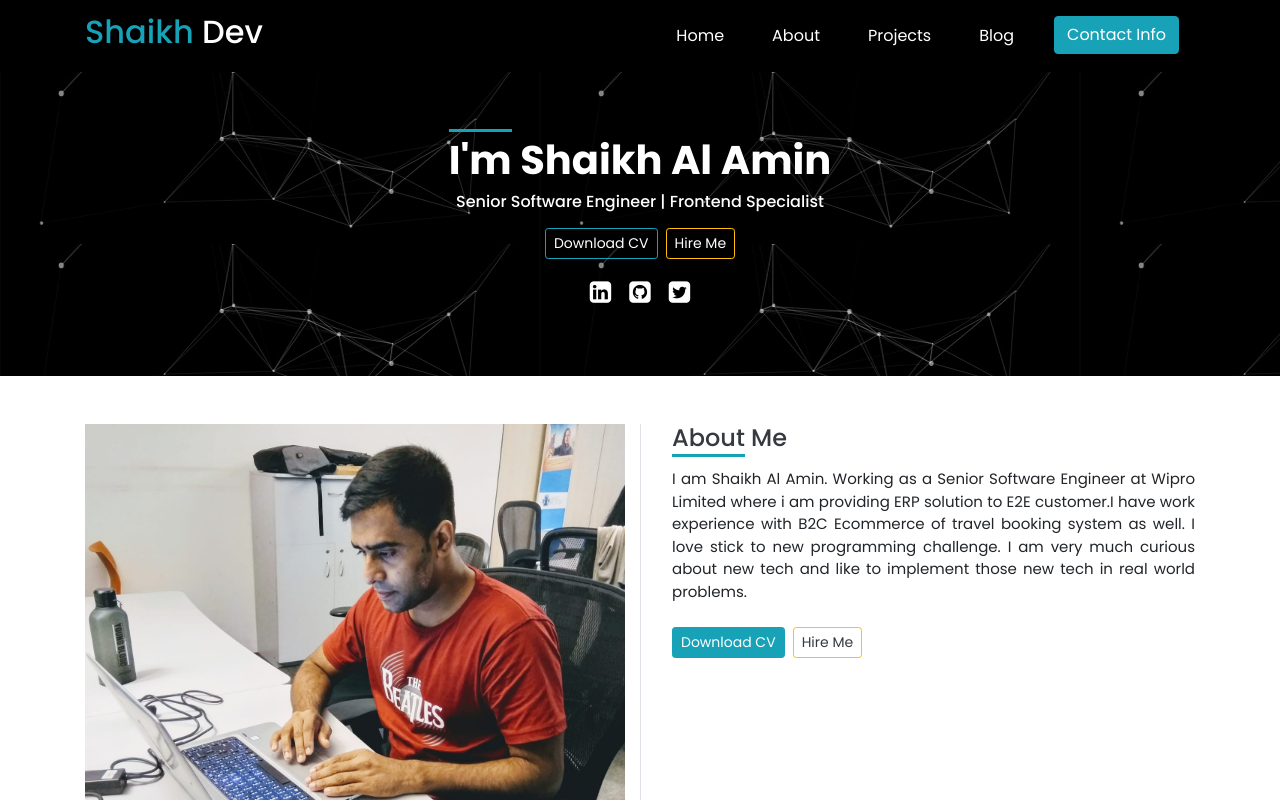
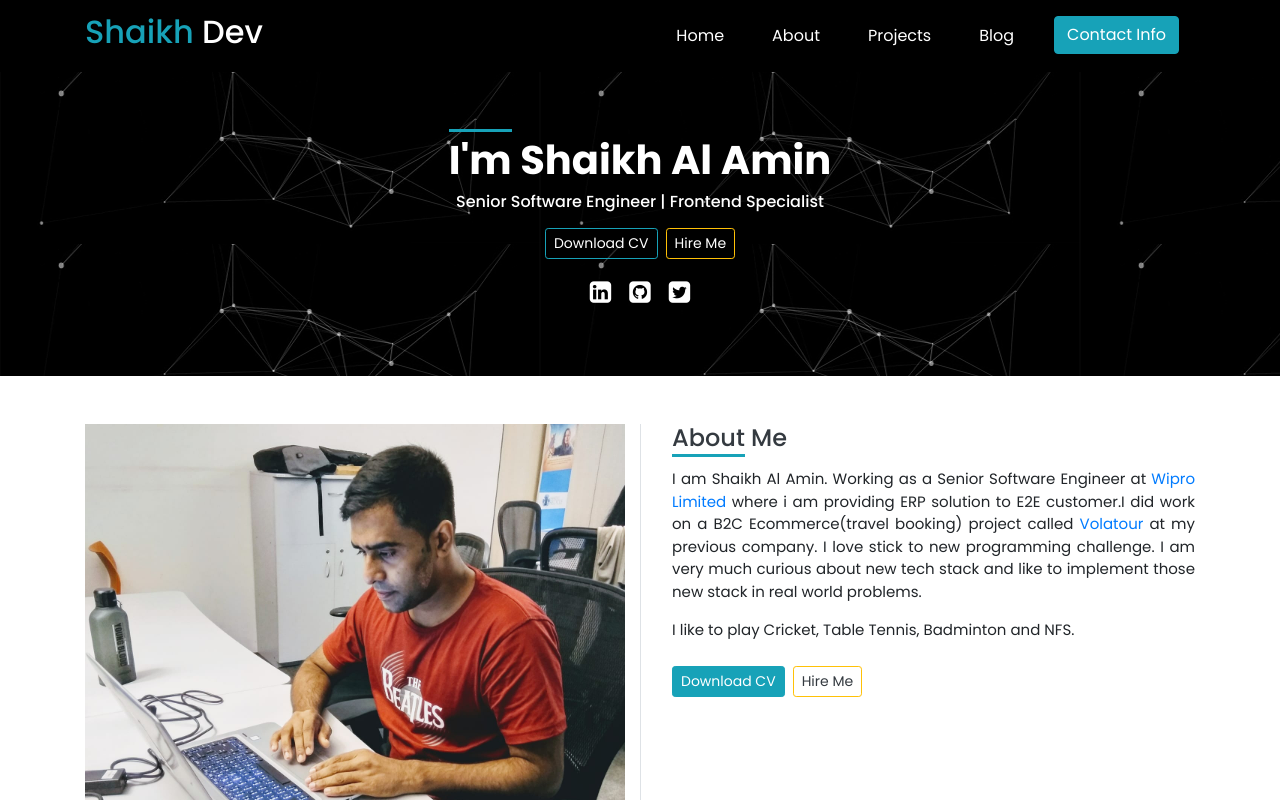
Before and after one commit to shaikhalamin/shaikh-portfolio, a React (Create React App) app: page / in a window 1280 px wide. Shown: the top 800 px of the page. Built offline with nearby package versions, Linux system fonts and the light colour scheme.

Commit message:
home about content change

```diff
--- a/src/components/partials/HomeAbout.js
+++ b/src/components/partials/HomeAbout.js
@@ -20,13 +20,20 @@ class HomeAbout extends Component {
                 <span className="border-bottom-3">About</span> Me
               </h4>
               <p className="text-justify ml-3 font-15">
-                I am Shaikh Al Amin. Working as a Senior Software Engineer at
-                Wipro Limited where i am providing ERP solution to E2E
-                customer.I have work experience with B2C Ecommerce of travel
-                booking system as well. I love stick to new programming
-                challenge. I am very much curious about new tech and like to
-                implement those new tech in real world problems.
+                I am Shaikh Al Amin. Working as a Senior Software Engineer at <a href="https://www.wipro.com/" target="_blank" rel="noopener noreferrer">Wipro Limited</a> where i am providing ERP solution to E2E
+                customer.I did work on a B2C Ecommerce(travel
+                booking) project called <a href="https://www.volatour.com/en/" target="_blank" rel="noopener noreferrer">Volatour</a> at my previous company. I love stick to new programming
+                challenge. I am very much curious about new tech stack and like to
+                implement those new stack in real world problems.
               </p>
+              <p className="text-justify ml-3 font-15">
+                I like to play Cricket, Table Tennis, Badminton and NFS.
+              </p>
+
+              <p className="text-justify ml-3 font-15">
+
+              </p>
+
               <div className="row">
                 <div className="col-md-12 mt-2">
                   <ul className="nav ml-3">
```
